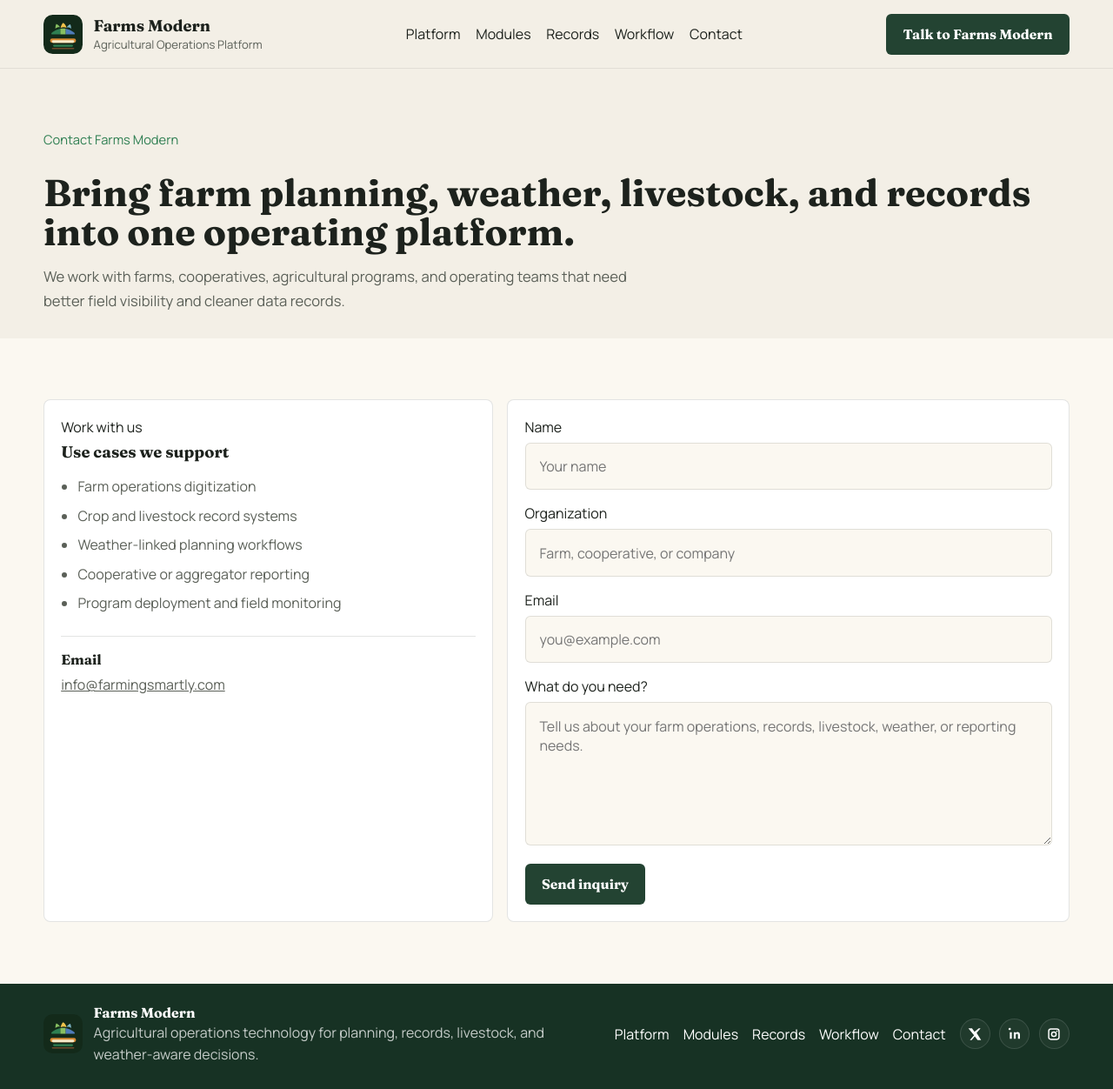
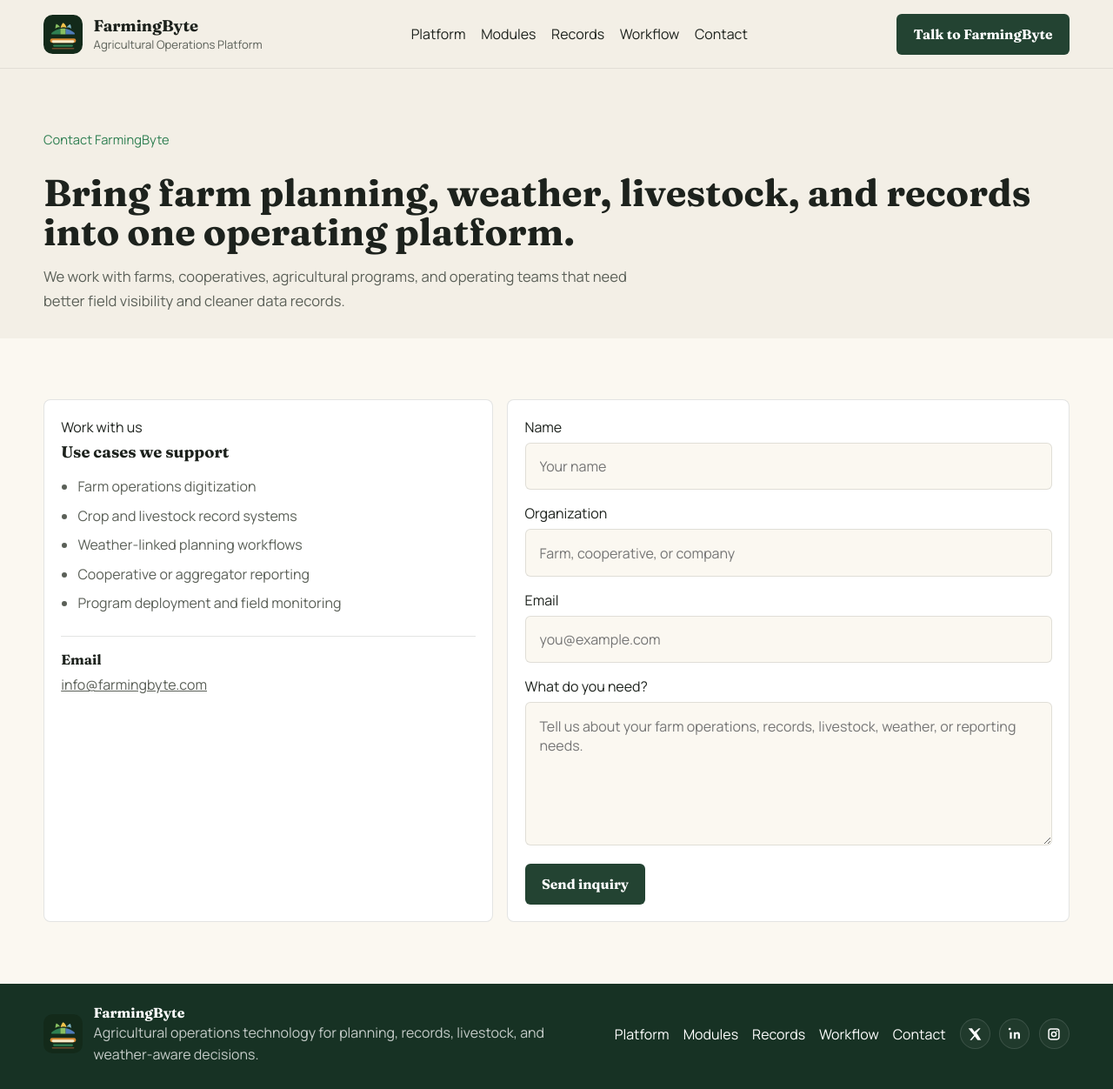
Before and after one commit to wal37/farmsq, a plain HTML site: page contact.html in a window 1280 px wide. Shown: the whole page at 87% size. Drawn offline with Linux system fonts and the light colour scheme.

Commit message:
Update contact.html

```diff
--- a/contact.html
+++ b/contact.html
@@ -4,7 +4,7 @@
   <meta charset="UTF-8">
   <meta name="viewport" content="width=device-width, initial-scale=1.0">
   <meta name="description" content="Contact FarmsModern for agricultural technology deployment, operations support, and platform partnerships.">
-  <title>Farms Modern | Contact</title>
+  <title>FarmingByte | Contact</title>
   <link rel="preconnect" href="https://fonts.googleapis.com">
   <link rel="preconnect" href="https://fonts.gstatic.com" crossorigin>
   <link href="https://fonts.googleapis.com/css2?family=Fraunces:opsz,wght@9..144,600;9..144,700&family=Manrope:wght@400;500;600;700&display=swap" rel="stylesheet">
@@ -17,7 +17,7 @@
       <a class="brand-link" href="./index.html" aria-label="FarmsModern home">
         <img class="brand-mark" src="logo-mark.svg" alt="FarmsModern logo">
         <div class="brand-copy">
-          <span class="brand-name">Farms Modern</span>
+          <span class="brand-name">FarmingByte</span>
           <span class="brand-subtitle">Agricultural Operations Platform</span>
         </div>
       </a>
@@ -28,14 +28,14 @@
         <a href="./index.html#workflow">Workflow</a>
         <a href="./contact.html">Contact</a>
       </nav>
-      <a class="button button-solid" href="./contact.html">Talk to Farms Modern</a>
+      <a class="button button-solid" href="./contact.html">Talk to FarmingByte</a>
     </div>
   </header>
 
   <main class="contact-main">
     <section class="section-band section-cream">
       <div class="shell contact-hero">
-        <span class="kicker">Contact Farms Modern</span>
+        <span class="kicker">Contact FarmingByte</span>
         <h1>Bring farm planning, weather, livestock, and records into one operating platform.</h1>
         <p class="hero-intro">We work with farms, cooperatives, agricultural programs, and operating teams that need better field visibility and cleaner data records.</p>
       </div>
@@ -55,7 +55,7 @@
           </ul>
           <div class="contact-note">
             <strong>Email</strong>
-            <a href="mailto:info@farmingsmartly.com">info@farmingsmartly.com</a>
+            <a href="mailto:info@farmingbyte.com">info@farmingbyte.com</a>
           </div>
         </article>
 
@@ -87,7 +87,7 @@
       <div class="footer-brand">
         <img class="brand-mark" src="logo-mark.svg" alt="FarmsModern logo">
         <div>
-          <strong>Farms Modern</strong>
+          <strong>FarmingByte</strong>
           <p>Agricultural operations technology for planning, records, livestock, and weather-aware decisions.</p>
         </div>
       </div>
```
